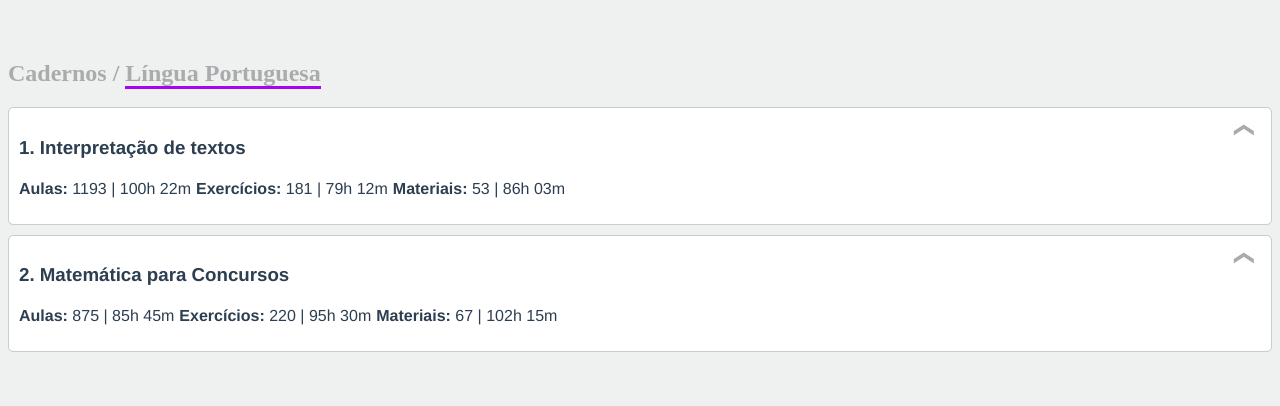
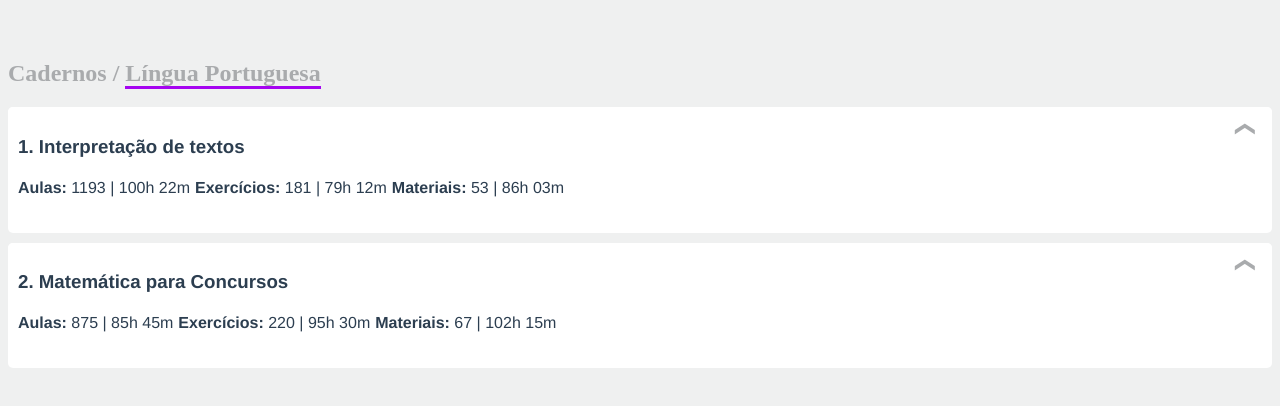
Before and after one commit to robsonash/teste-explicae, a Vue app: page / in a window 1280 px wide. Shown: the top 406 px of the page. Built offline with nearby package versions, Linux system fonts and the light colour scheme; data requests are answered from the project's data file.

Commit message:
Style: Ajustes css

```diff
--- a/src/components/AccordionCursos.vue
+++ b/src/components/AccordionCursos.vue
@@ -92,9 +92,10 @@ h3 {
 }
 
 .accordion {
-  border: 1px solid #ccc;
   margin-bottom: 10px;
   border-radius: 5px;
+  padding-bottom: 10px;
+  background: #ffffff;
 }
 
 .accordion-header {
@@ -105,7 +106,7 @@ h3 {
   padding: 10px;
   background: #ffffff;
   cursor: pointer;
-  border-radius: 5px;
+  border-radius: 5px 5px 0px 0px;
 }
 
 .accordion-header-content {
@@ -118,7 +119,8 @@ h3 {
   margin: 10px;
   padding: 10px;
   background: #fff;
-  border: 1px solid #ccc;
+  border: 2px solid #cccccc80;
+  border-radius: 5px;
 }
 .accordion-icon {
   position: absolute;
--- a/src/components/AccordionSubGrupo.vue
+++ b/src/components/AccordionSubGrupo.vue
@@ -121,13 +121,14 @@ h4 {
   transition: transform 0.3s ease;
 }
 .subgrupo-content {
-  padding: 20px;
+  padding: 20px 0px;
   background: #fff;
 }
 .subgrupo-header-title {
   display: flex;
   align-items: center;
   gap: 10px;
+  margin-left: 10px;
 }
 .empty {
   color: #a9abad;
```
